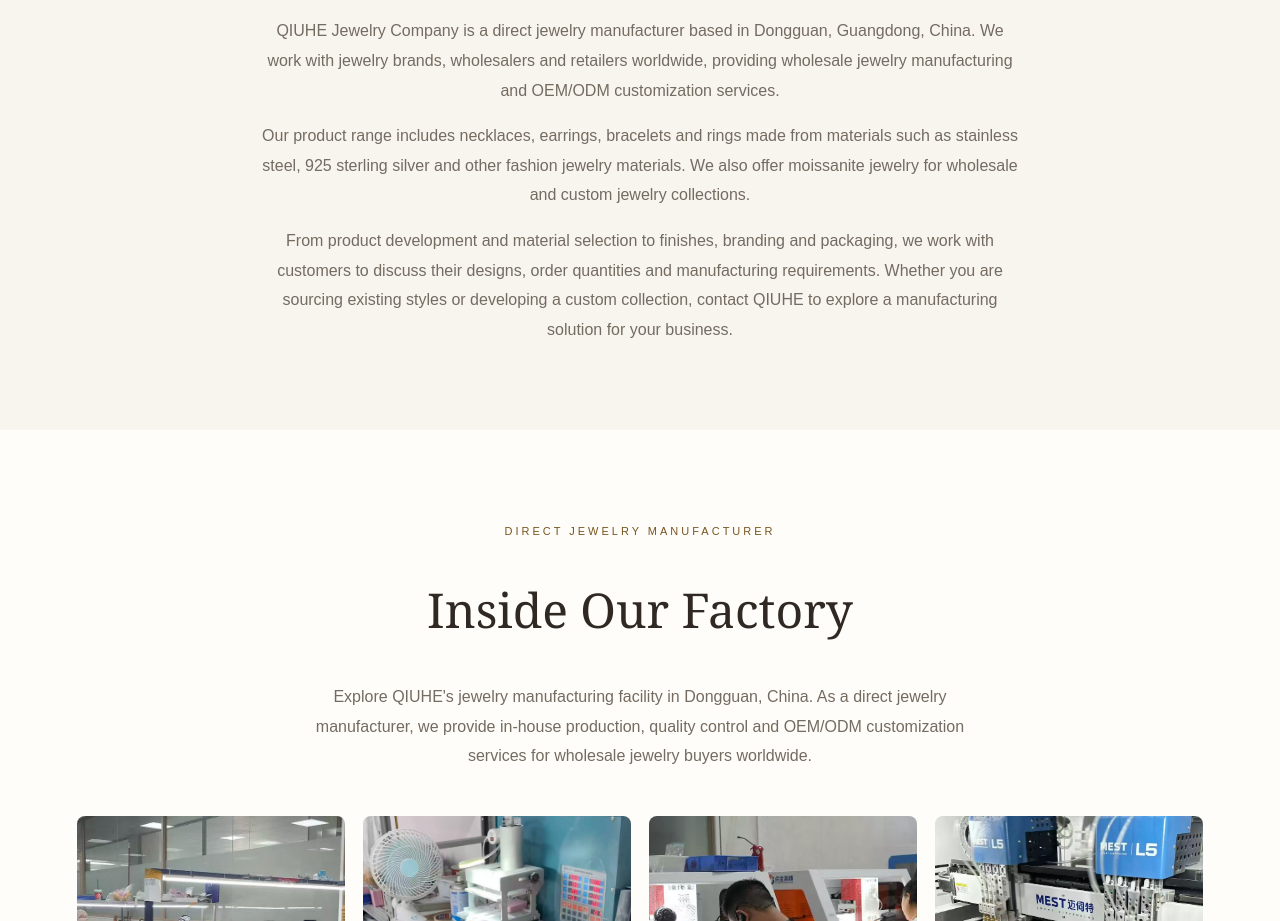
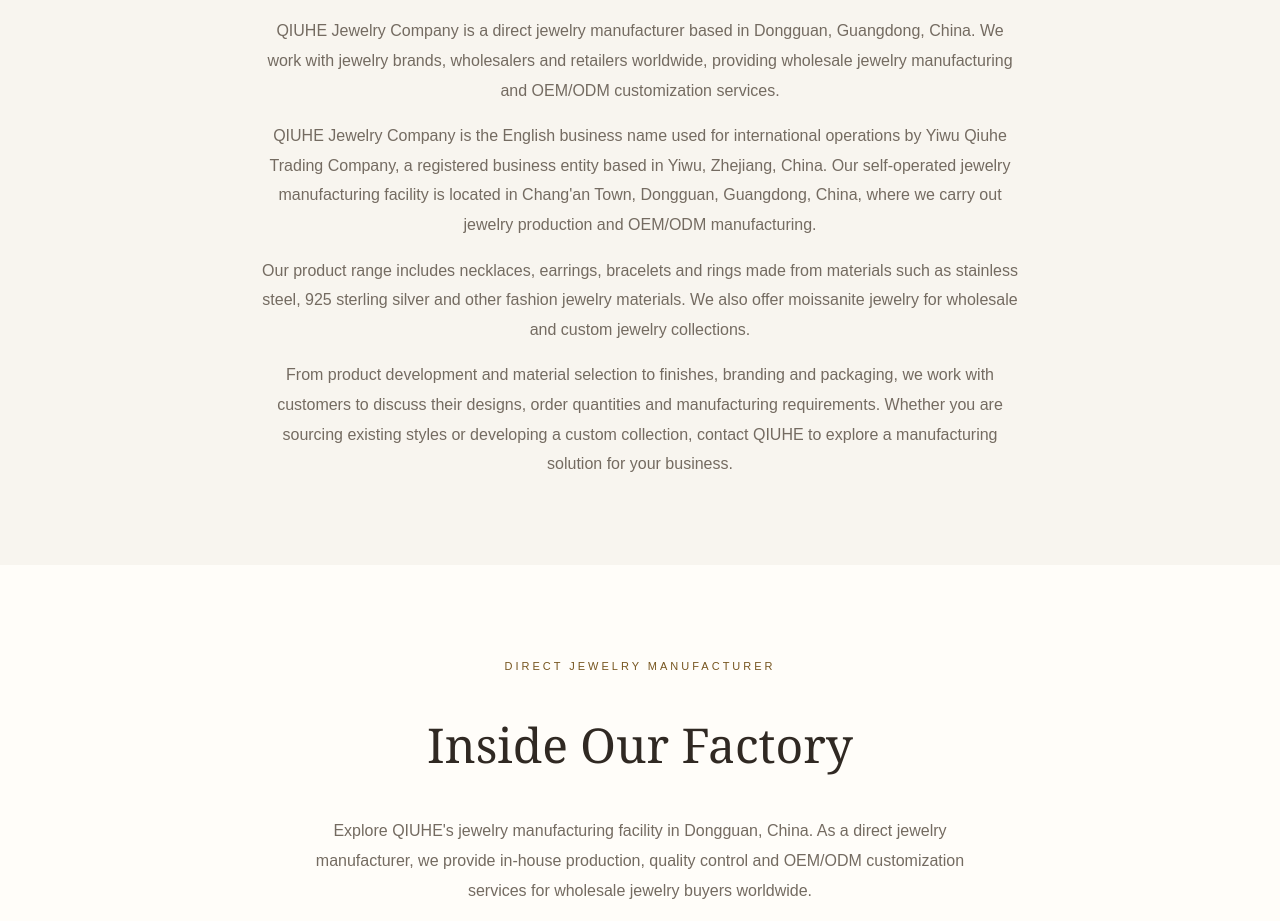
Before and after one commit to qiuhejewe/qiuhe-jewelry-website, a plain HTML site: page index.html in a window 1280 px wide. Shown: the part 2580-3501 px from the top of the page. Drawn offline with Linux system fonts and the light colour scheme.

Commit message:
Update index.html

```diff
--- a/index.html
+++ b/index.html
@@ -539,6 +539,14 @@ font-weight: 400;
       and OEM/ODM customization services.
     </p>
     <p>
+  QIUHE Jewelry Company is the English business name used for
+  international operations by Yiwu Qiuhe Trading Company, a
+  registered business entity based in Yiwu, Zhejiang, China.
+  Our self-operated jewelry manufacturing facility is located
+  in Chang'an Town, Dongguan, Guangdong, China, where we carry
+  out jewelry production and OEM/ODM manufacturing.
+</p>
+    <p>
       Our product range includes necklaces, earrings, bracelets and rings
       made from materials such as stainless steel, 925 sterling silver and
       other fashion jewelry materials. We also offer moissanite jewelry
```
